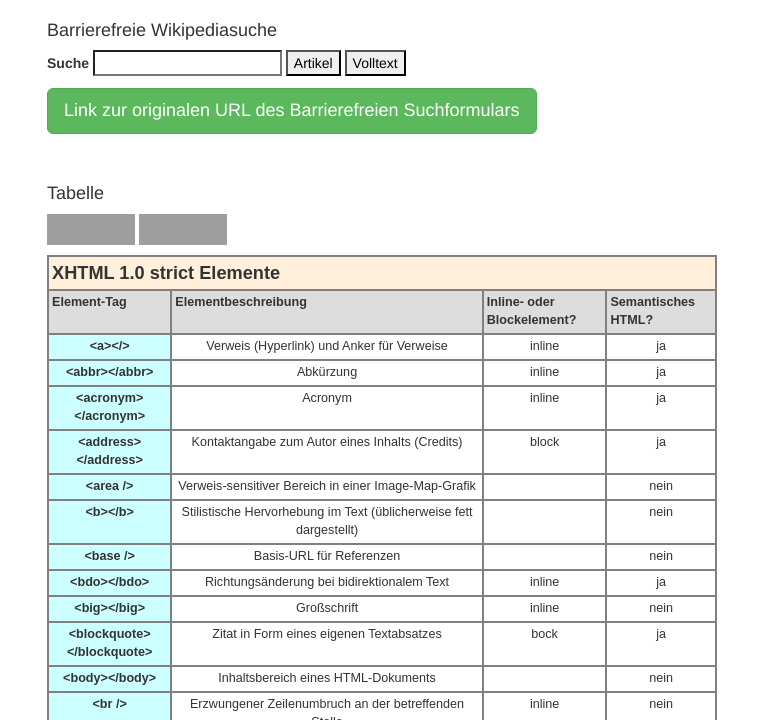
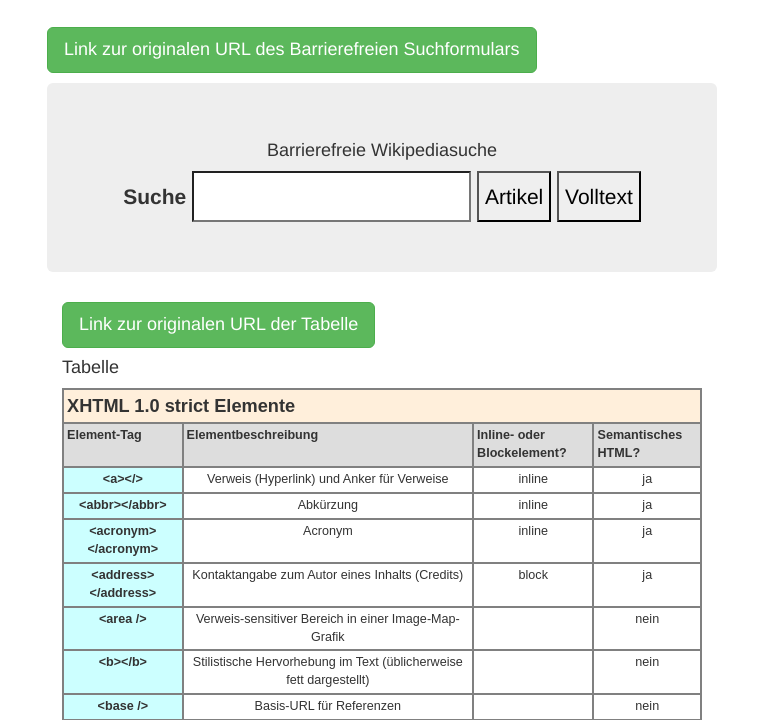
Before and after one commit to Dungee/examen, a plain HTML site: page index.html in a window 1280 px wide. Shown: the part 380-1100 px from the top of the page, without its empty margins (258-1021 px from the left). Drawn offline with Linux system fonts and the light colour scheme; grey boxes are pictures that could not be loaded.

Commit message:
4 commit

```diff
--- a/index.html
+++ b/index.html
@@ -37,14 +37,16 @@
 
 
       <div class="jumbotron">
-        <h3>Mein Examen!</h3>
+        <h2>Mein Examen!</h2>
         <p class="lead">Die zwei Teile der Hausaufgabe, Tabelle und Suchformular habe ich einmal hier im Weblog und auf extra Seiten gepackt damit diese den Anforderungen der Validatoren genügen.</p>
       </div>
 
 
 		<div class="col-lg-12">
 
-
+	<p><a class="btn btn-lg btn-success" href="http://daniellipp10.cloudcontrolled.com">Link zur originalen URL des Barrierefreien Suchformulars</a></p>
+	<p></p>
+	<div class="jumbotron">
 <h4>Barrierefreie Wikipediasuche</h4>
 <form action="http://de.wikipedia.org/wiki/Spezial:Suche">
    <fieldset>
@@ -55,25 +57,16 @@
       <input name="fulltext" value="Volltext" type="submit">
    </fieldset>
 </form>
+</div>
 <p></p>
-<p><a class="btn btn-lg btn-success" href="http://daniellipp10.cloudcontrolled.com">Link zur originalen URL des Barrierefreien Suchformulars</a></p>
-</div>
+<p></p>
+<p></p>
 
+        <div class="col-lg-12">
+        <p><a class="btn btn-lg btn-success" href="http://daniellipp9.cloudcontrolled.com">Link zur originalen URL der Tabelle</a></p>
+			<p></p>
+          <h4>Tabelle</h4>
 
-
-
-      <div class="row marketing">
-        <div class="col-lg-12">
-          <h4>Tabelle</h4>
-          <p>
-    <a href="http://validator.w3.org/check?uri=referer"><img
-      src="http://www.w3.org/Icons/valid-xhtml10" alt="Valid XHTML 1.0 Strict" height="31" width="88" /></a>
- 	<a href="http://jigsaw.w3.org/css-validator/check/referer">
-    <img style="border:0;width:88px;height:31px"
-        src="http://jigsaw.w3.org/css-validator/images/vcss-blue"
-        alt="CSS ist valide!" />
-</a>
-  </p>
 <table>
 <thead>
 <tr>
@@ -556,7 +549,7 @@
 
       <div class="footer">
         <p>&copy; Company 2013</p>
-      </div>
+    </div>
 
     </div> <!-- /container -->
 
```
